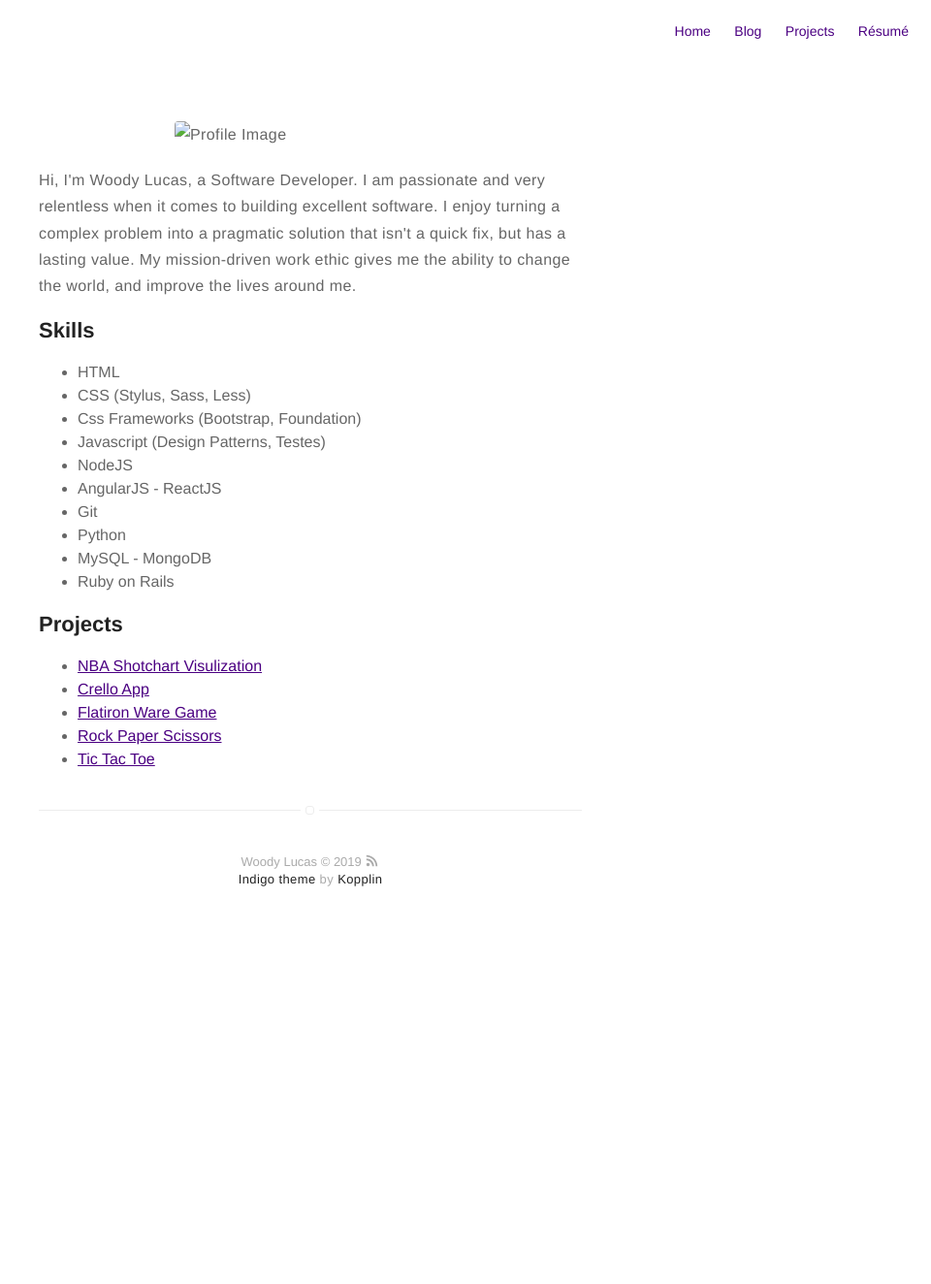
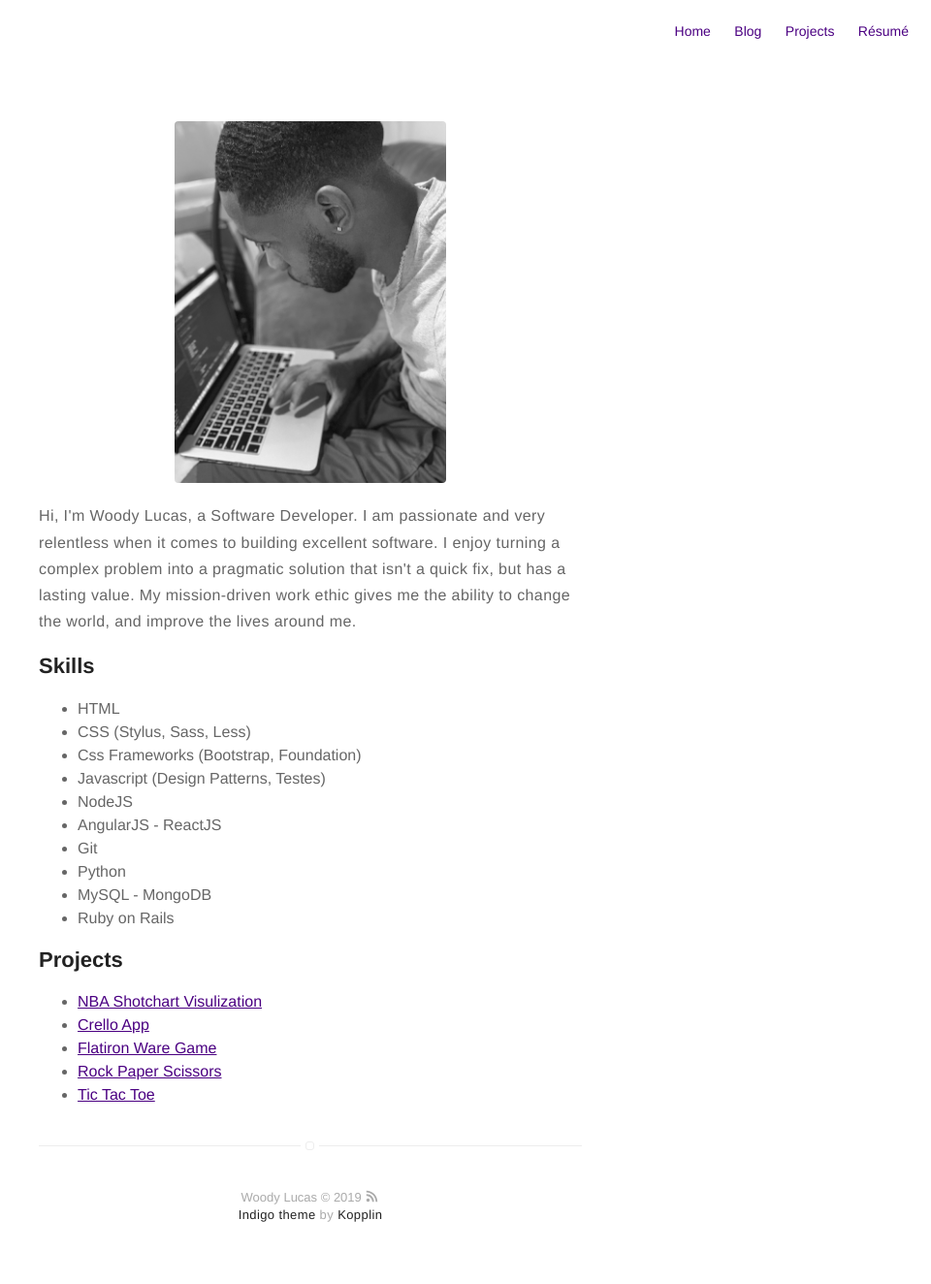
Before and after one commit to woodylucas/woodylucas.github.io, a Jekyll site: the page built from about.md, in a window 1280 px wide. Shown: the whole page at 97% size, without its empty margins (320-1280 px from the left). Built offline with Jekyll 4.4.1, drawn with Linux system fonts in a browser that asks for light colours; before the commit the page ends 978 px from its top, so only the background shows below that.

Commit message:
profile-pic

```diff
--- a/_config.yml
+++ b/_config.yml
@@ -8,7 +8,7 @@ description: A blog about technology and stuff related
 # if it's an external image, update below for true
 # better with square images
 external-image: false
-picture: ssets/images/profile-pic.jpg
+picture: assets/images/profile-pic.jpg
 
 # If you want to include your resume, set to true
 # and specify source (external or local).
--- a/about.md
+++ b/about.md
@@ -2,7 +2,7 @@
 title: About
 layout: page
 ---
-![Profile Image]({{ site.url }}/{{ site.picture }})
+![Profile Image](https://woodylucas.github.io/assets/images/profile-pic.jpg)
 
 <p>Hi, I'm Woody Lucas, a Software Developer. I am passionate and very relentless when it comes to building excellent software. I enjoy turning a complex problem into a pragmatic solution that isn't a quick fix, but has a lasting value. My mission-driven work ethic gives me the ability to change the world, and improve the lives around me.</p>
 
```
